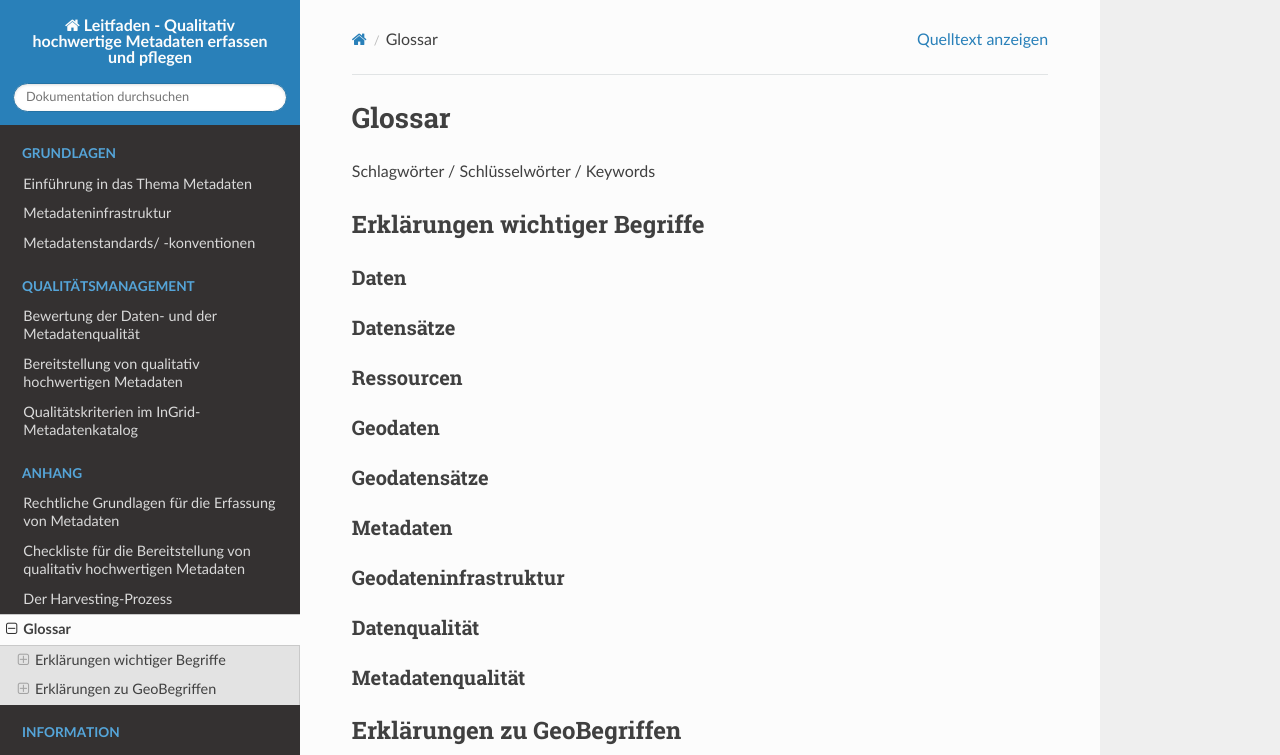
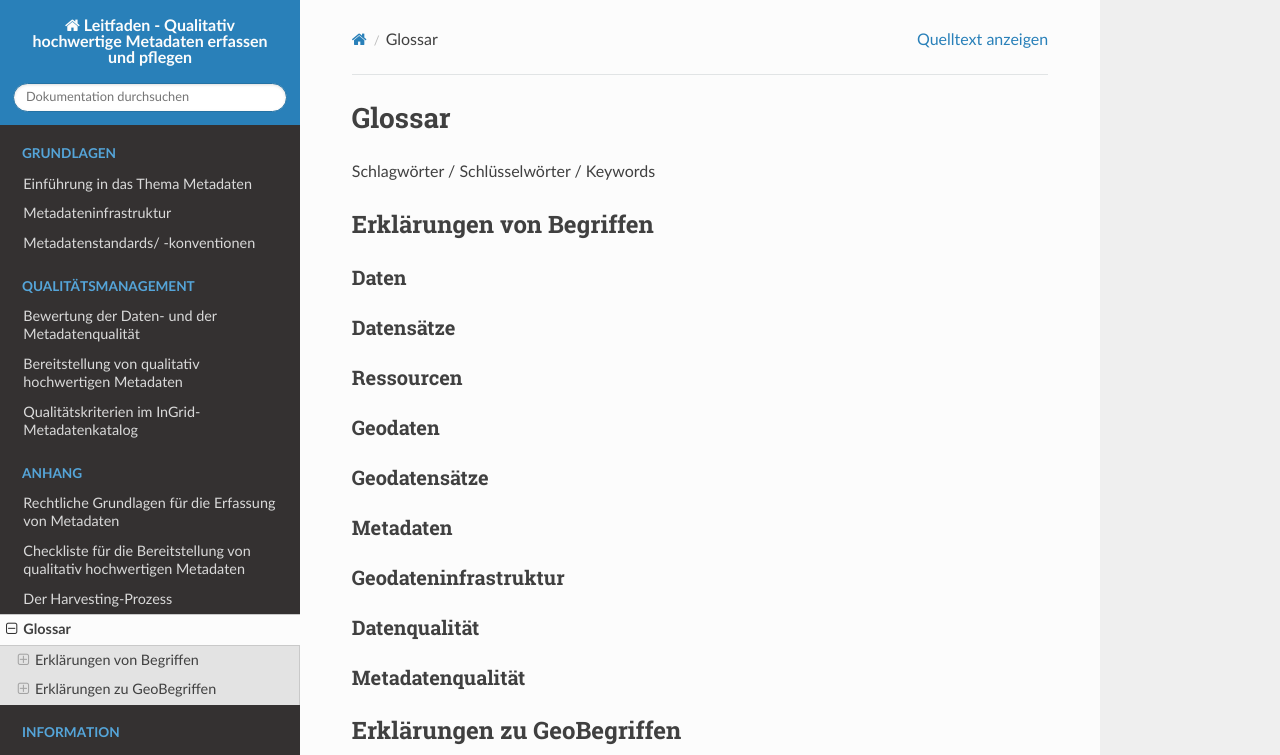
Before and after one commit to tomiwo/ingrid-mdk-st-high-quality-metadata, a Sphinx documentation site: the page built from docs/anhang/wichtige-begriffe.rst, in a window 1280 px wide and 1033 px high. Shown: the top 755 px of the window. Built offline with Sphinx 7.4.7 and the Read the Docs theme 3.1.0, drawn with Linux system fonts in a browser that asks for light colours.

Commit message:
Update wichtige-begriffe.rst

```diff
--- a/docs/anhang/wichtige-begriffe.rst
+++ b/docs/anhang/wichtige-begriffe.rst
@@ -5,8 +5,8 @@ Glossar
 Schlagwörter / Schlüsselwörter / Keywords
 
 
-Erklärungen wichtiger Begriffe
-------------------------------
+Erklärungen von Begriffen
+-------------------------
 
 Daten
 ^^^^^
```
